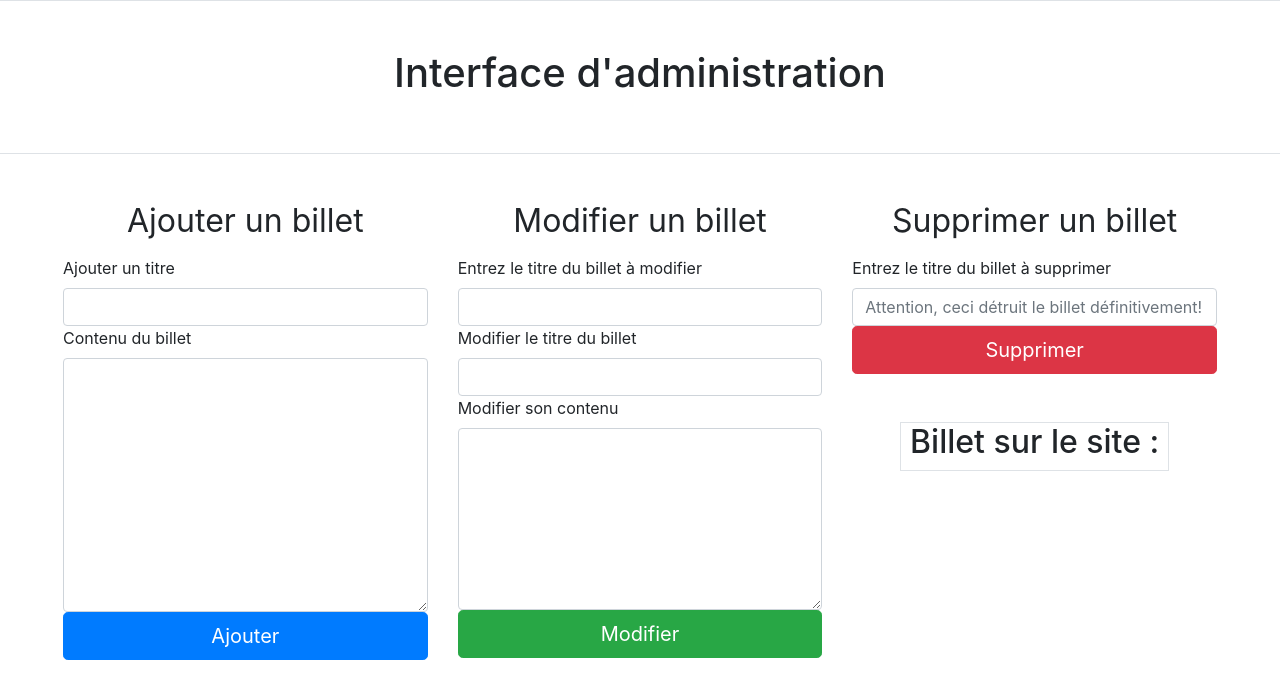
After one commit to LeroyOl/blog, a PHP site: page /admin/admin.php in a window 1280 px wide. The commit adds this page. Shown: the top 699 px of the page. Run offline with PHP 8.4, Linux system fonts and the light colour scheme; data that the repository does not hold is empty.

Commit message:
Ajout d'une interface admin

```diff
--- /dev/null
+++ b/admin/admin.php
@@ -0,0 +1,73 @@
+<?php
+session_start();
+//Connexion à la base de donnée
+try {
+  $bdd = new PDO('mysql:host=localhost:3306;dbname=blog;charset=utf8', 'root', '');
+} catch (Exception $e) {
+  die('Erreur: ' . $e->getMessage());
+}
+$billet = $bdd->query('SELECT id,titre,content, DATE_FORMAT(datePost, \'%d/%m/%Y à %Hh%i\') AS datePost_fr FROM billets ORDER BY ID ');
+$donnees = $billet->fetchAll();
+
+?>
+<!doctype html>
+<html lang="en">
+
+<head>
+  <!-- Required meta tags -->
+  <meta charset="utf-8">
+  <meta name="viewport" content="width=device-width, initial-scale=1, shrink-to-fit=no">
+
+  <!-- Bootstrap CSS -->
+  <link rel="stylesheet" href="https://stackpath.bootstrapcdn.com/bootstrap/4.4.1/css/bootstrap.min.css" integrity="sha384-Vkoo8x4CGsO3+Hhxv8T/Q5PaXtkKtu6ug5TOeNV6gBiFeWPGFN9MuhOf23Q9Ifjh" crossorigin="anonymous">
+
+  <title>admin</title>
+</head>
+
+<body>
+  <div class="row p-5 border">
+    <div class="col-md-12 text-center ">
+      <h1>Interface d'administration</h1>
+    </div>
+  </div>
+  <div class="row m-5 ">
+    <form class="col-md-4" action="administration.php" method="post">
+      <h1 class="h2 mb-3 text-center font-weight-normal ">Ajouter un billet</h1>
+      <label for="titreAdd">Ajouter un titre</label>
+      <input type="text" class="form-control" name="titreAdd" id="titreAdd" required>
+      <label for="contentAdd" id="contentAdd" name="contentAdd">Contenu du billet</label>
+      <textarea class="form-control" type="text" name="contentAdd" id="contentAdd" rows="10"></textarea>
+      <button class="btn btn-lg btn-primary btn-block" type="submit">Ajouter</button>
+    </form>
+    <form class="col-md-4" action="administration.php" method="post">
+      <h1 class="h2 mb-3 text-center font-weight-normal">Modifier un billet</h1>
+      <label for="titreFindMod"> Entrez le titre du billet à modifier</label>
+      <input type="text" class="form-control" name="titreFindMod" id="titreFindMod" required>
+      <label for="titreMod">Modifier le titre du billet </label>
+      <input type="text" class="form-control" name="titreMod" id="titreMod" required>
+      <label for="contenu" id="contentMod" name="contentMod">Modifier son contenu</label>
+      <textarea class="form-control" type="text" name="contentMod" id="contentMod" required rows="7"></textarea>
+      <button class="btn btn-lg btn-success btn-block" type="submit">Modifier</button>
+    </form>
+    <form class="col-md-4" action="administration.php" method="post">
+      <h1 class="h2 mb-3 text-center font-weight-normal">Supprimer un billet</h1>
+      <label for="titreSup">Entrez le titre du billet à supprimer</label>
+      <input type="text" class="form-control" name="titreSup" id="titreSup" placeholder="Attention, ceci détruit le billet définitivement!" required>
+      <button class="btn btn-lg btn-danger btn-block" type="submit">Supprimer</button>
+      <div class="listbillet border m-5 text-center">
+        <h2>Billet sur le site : </h2>
+        <?php foreach ($donnees as $var) : ?>
+          <p><?= $var['titre'] ?></p>
+        <?php endforeach ?>
+      </div>
+    </form>
+  </div>
+
+  <!-- Optional JavaScript -->
+  <!-- jQuery first, then Popper.js, then Bootstrap JS -->
+  <script src="https://code.jquery.com/jquery-3.4.1.slim.min.js" integrity="sha384-J6qa4849blE2+poT4WnyKhv5vZF5SrPo0iEjwBvKU7imGFAV0wwj1yYfoRSJoZ+n" crossorigin="anonymous"></script>
+  <script src="https://cdn.jsdelivr.net/npm/popper.js@1.16.0/dist/umd/popper.min.js" integrity="sha384-Q6E9RHvbIyZFJoft+2mJbHaEWldlvI9IOYy5n3zV9zzTtmI3UksdQRVvoxMfooAo" crossorigin="anonymous"></script>
+  <script src="https://stackpath.bootstrapcdn.com/bootstrap/4.4.1/js/bootstrap.min.js" integrity="sha384-wfSDF2E50Y2D1uUdj0O3uMBJnjuUD4Ih7YwaYd1iqfktj0Uod8GCExl3Og8ifwB6" crossorigin="anonymous"></script>
+</body>
+
+</html>
```
Also changed, not shown: Layouts/mdp.php (added, +27 -0 lines), Pages/index.php (+11 -17 lines), admin/administration.php (added, +33 -0 lines), admin/.htaccess (added), admin/Modifier.php (added), admin/Supprimer.php (added), 1 other file.
